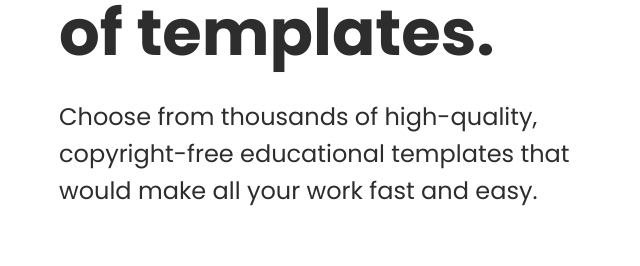
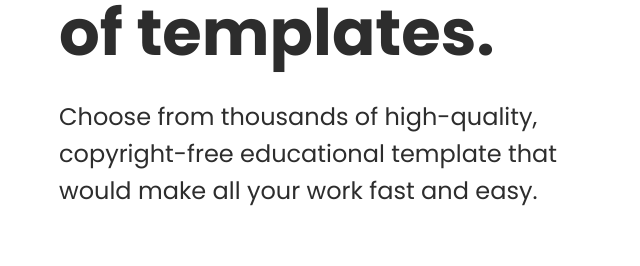
Before and after one commit to taniya2113020/Ritch-Media-, a website built with Parcel: page index.html in a window 1280 px wide. Shown: the part 1623-1889 px from the top of the page, 640-1280 px from the left. Built offline with nearby package versions, Linux system fonts and the light colour scheme; files whose address does not match are found by name; a web font is replaced by a local one.

Commit message:
Update index.html

```diff
--- a/index.html
+++ b/index.html
@@ -126,7 +126,7 @@
           <b class="extensive-gallery-of">Extensive gallery of templates.</b>
           <div class="choose-from-thousands">
             Choose from thousands of high-quality, copyright-free educational
-            templates that would make all your work fast and easy.
+            template that would make all your work fast and easy.
           </div>
         </div>
         <div class="rectangle-container">
```
